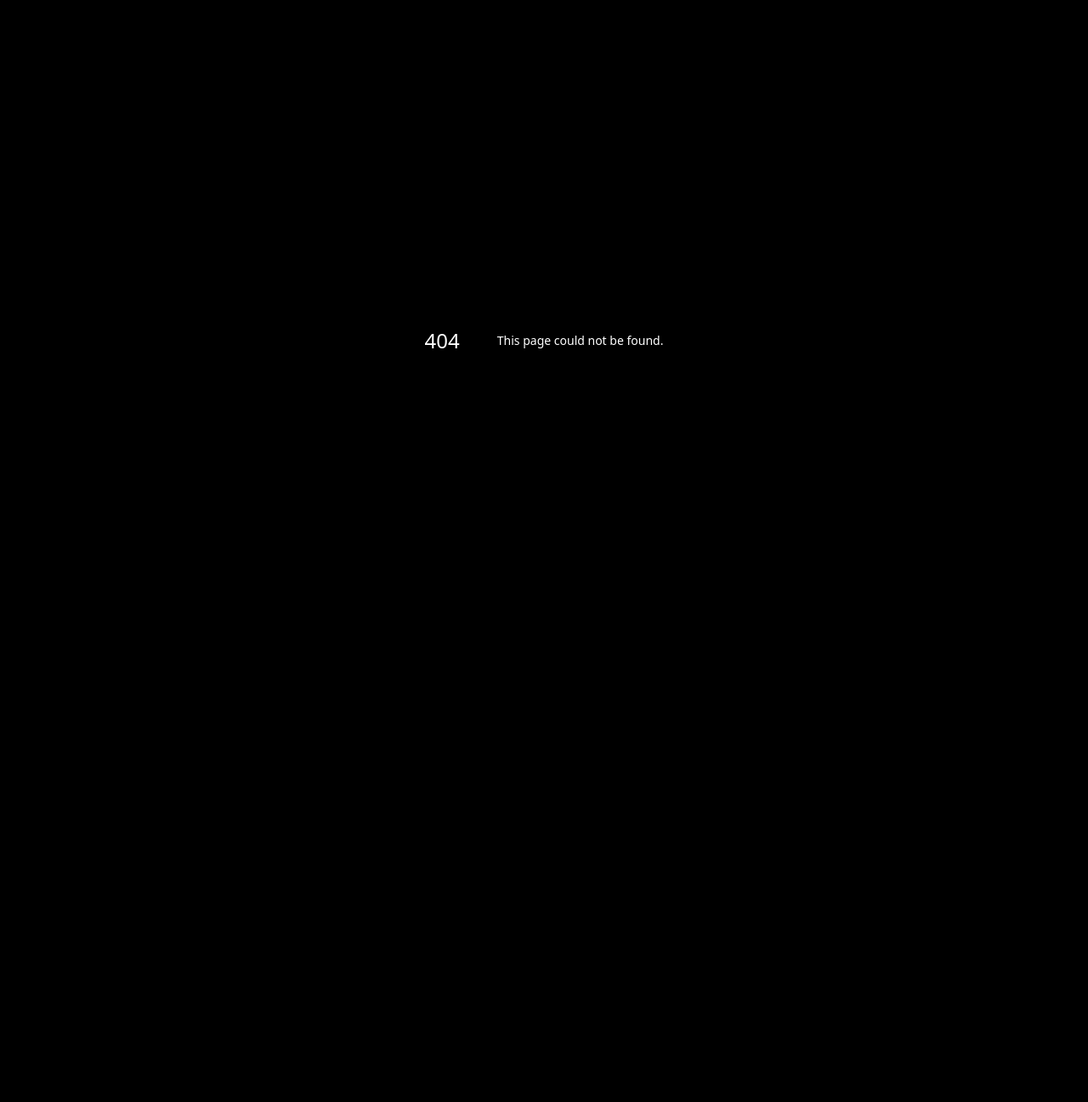
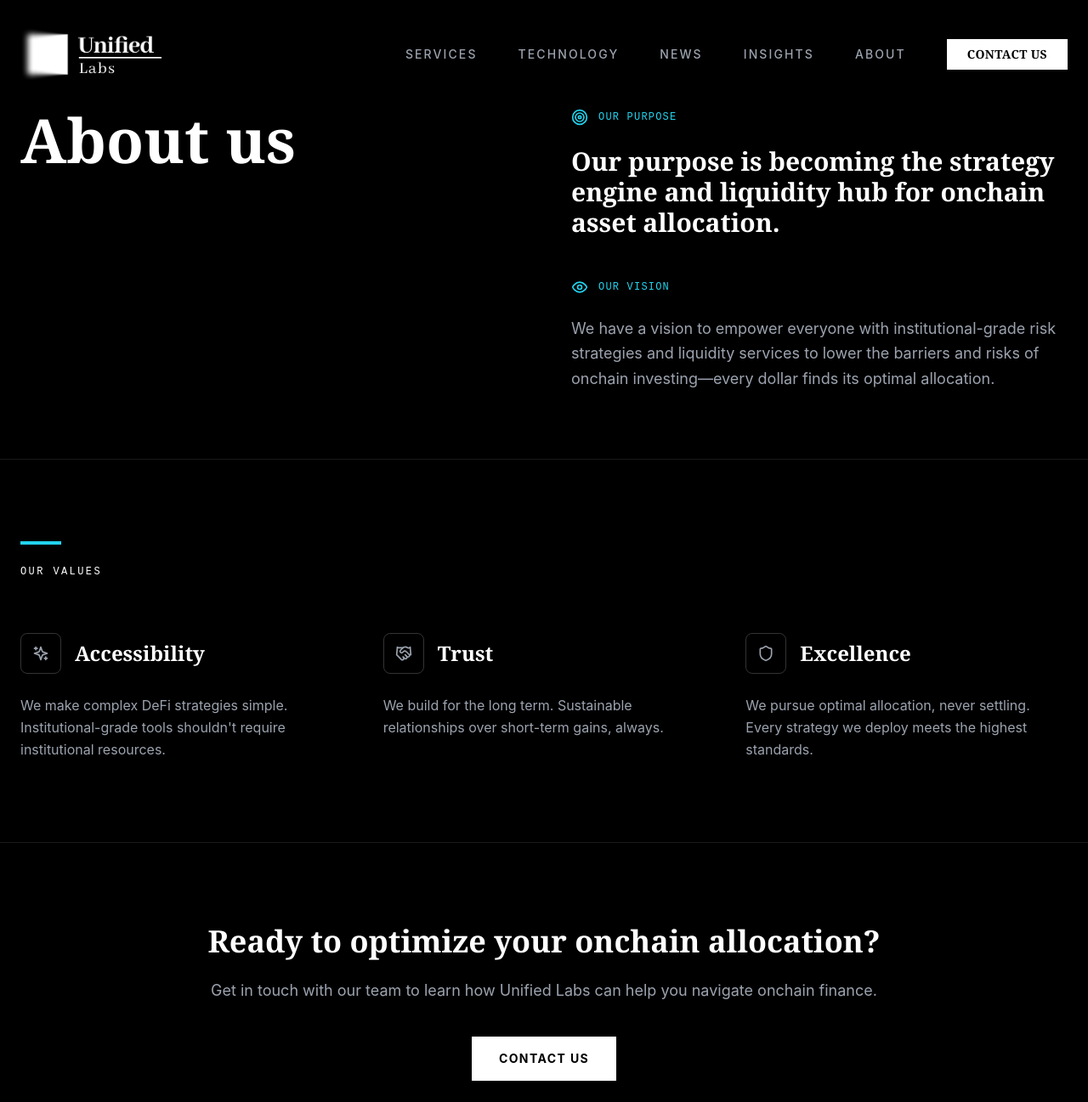
Before and after one commit to bocaibocaieth/guanwang, a Next.js app: page /about in a window 1280 px wide. Before the commit this address had no page. Shown: the top 1297 px of the page at 85% size. Before the commit the page ends 800 px from the top, so only its background shows below. Built offline with nearby package versions, Linux system fonts and the light colour scheme.

Commit message:
fix: 修复 About 页面语法错误 (缺少 <a> 标签)

```diff
--- /dev/null
+++ b/app/about/page.tsx
@@ -0,0 +1,113 @@
+'use client'
+
+import Nav from '@/components/Nav'
+import Footer from '@/components/Footer'
+import { Target, Eye, Sparkles, Shield, Handshake } from 'lucide-react'
+
+export default function AboutPage() {
+  const values = [
+    {
+      title: 'Accessibility',
+      description: 'We make complex DeFi strategies simple. Institutional-grade tools shouldn\'t require institutional resources.',
+      icon: Sparkles
+    },
+    {
+      title: 'Trust',
+      description: 'We build for the long term. Sustainable relationships over short-term gains, always.',
+      icon: Handshake
+    },
+    {
+      title: 'Excellence',
+      description: 'We pursue optimal allocation, never settling. Every strategy we deploy meets the highest standards.',
+      icon: Shield
+    }
+  ]
+
+  return (
+    <div className="bg-black min-h-screen text-white">
+      <Nav />
+
+      {/* Hero Section */}
+      <section className="pt-32 pb-20 px-6 border-b border-white/10">
+        <div className="max-w-7xl mx-auto">
+          <div className="grid md:grid-cols-2 gap-16 items-start">
+            <div>
+              <h1 className="text-5xl md:text-7xl font-serif font-bold">
+                About us
+              </h1>
+            </div>
+            <div>
+              <div className="flex items-center gap-3 mb-6">
+                <Target className="w-5 h-5 text-cyan-400" />
+                <span className="text-xs font-mono text-cyan-400 uppercase tracking-widest">Our Purpose</span>
+              </div>
+              <h2 className="text-2xl md:text-3xl font-serif font-bold text-white leading-tight mb-6">
+                Our purpose is becoming the strategy engine and liquidity hub for onchain asset allocation.
+              </h2>
+              <div className="flex items-center gap-3 mb-6 mt-12">
+                <Eye className="w-5 h-5 text-cyan-400" />
+                <span className="text-xs font-mono text-cyan-400 uppercase tracking-widest">Our Vision</span>
+              </div>
+              <p className="text-lg text-gray-400 leading-relaxed">
+                We have a vision to empower everyone with institutional-grade risk strategies and liquidity services to lower the barriers and risks of onchain investing—every dollar finds its optimal allocation.
+              </p>
+            </div>
+          </div>
+        </div>
+      </section>
+
+      {/* Values Section */}
+      <section className="py-24 px-6">
+        <div className="max-w-7xl mx-auto">
+          <div className="mb-16">
+            <div className="w-12 h-1 bg-cyan-400 mb-6"></div>
+            <h2 className="text-xs font-mono text-white uppercase tracking-[0.2em]">
+              Our Values
+            </h2>
+          </div>
+
+          <div className="grid md:grid-cols-3 gap-12">
+            {values.map((value, index) => {
+              const IconComponent = value.icon
+              return (
+                <div key={index} className="group">
+                  <div className="flex items-center gap-4 mb-6">
+                    <div className="w-12 h-12 border border-white/20 rounded-lg flex items-center justify-center group-hover:border-cyan-400 group-hover:bg-cyan-400/10 transition-all duration-300">
+                      <IconComponent className="w-5 h-5 text-gray-400 group-hover:text-cyan-400 transition-colors" />
+                    </div>
+                    <h3 className="text-2xl font-serif font-bold text-white">
+                      {value.title}
+                    </h3>
+                  </div>
+                  <p className="text-gray-400 leading-relaxed">
+                    {value.description}
+                  </p>
+                </div>
+              )
+            })}
+          </div>
+        </div>
+      </section>
+
+      {/* CTA Section */}
+      <section className="py-24 px-6 border-t border-white/10">
+        <div className="max-w-4xl mx-auto text-center">
+          <h2 className="text-3xl md:text-4xl font-serif font-bold text-white mb-6">
+            Ready to optimize your onchain allocation?
+          </h2>
+          <p className="text-gray-400 text-lg mb-10">
+            Get in touch with our team to learn how Unified Labs can help you navigate onchain finance.
+          </p>
+          <a
+            href="/contact"
+            className="inline-flex items-center gap-2 px-8 py-4 bg-white text-black font-bold text-sm uppercase tracking-widest hover:bg-gray-200 transition-colors"
+          >
+            Contact Us
+          </a>
+        </div>
+      </section>
+
+      <Footer />
+    </div>
+  )
+}
```
